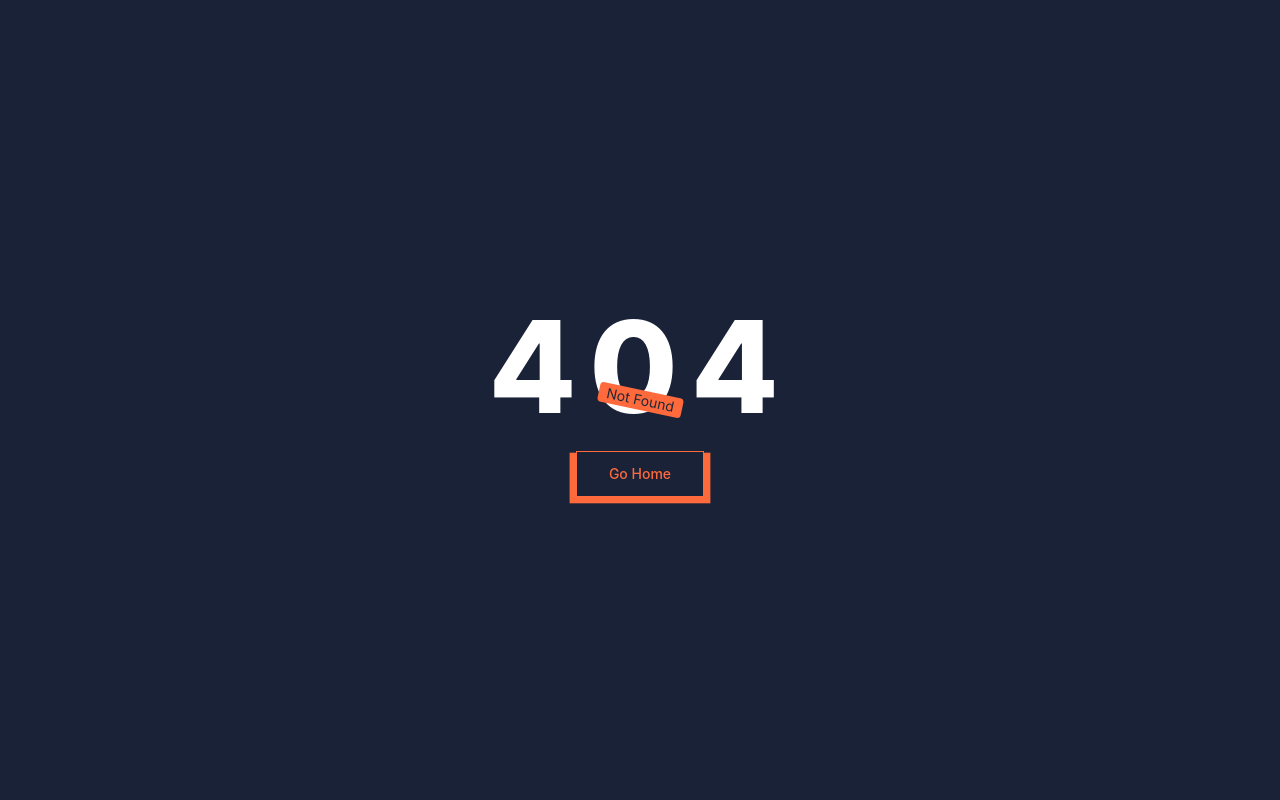
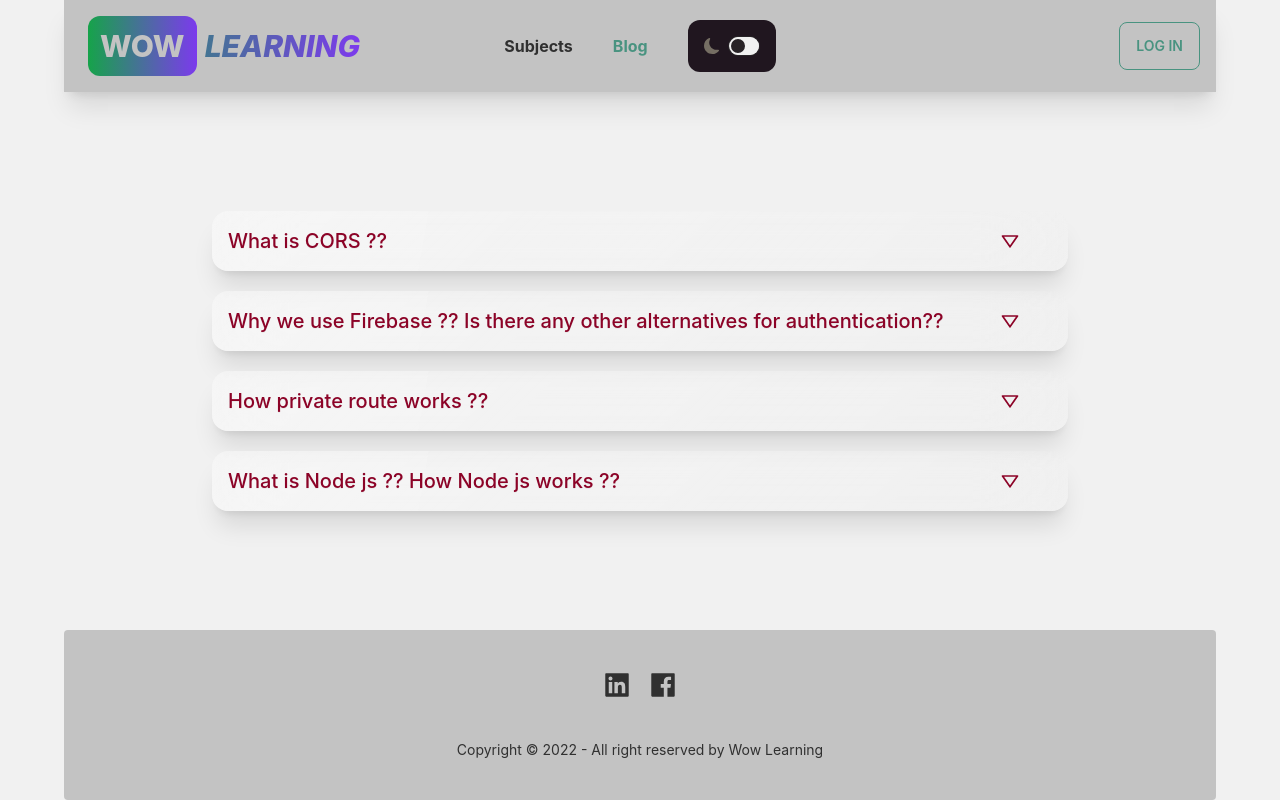
Before and after one commit to SaiemAziz/wow-learning-client, a React (Create React App) app: page /blog in a window 1280 px wide. Before the commit this address had no page. Built offline with nearby package versions, Linux system fonts and the light colour scheme; no server answers.

Commit message:
README.md features added

```diff
--- a/src/components/SingleSubject.js
+++ b/src/components/SingleSubject.js
@@ -1,12 +1,14 @@
 import React from 'react';
 import { Link, useLoaderData } from 'react-router-dom';
+
 
 const SingleSubject = () => {
     let subject = useLoaderData()
     return (
         <div className='md:mt-10 my-5 card glass p-5 mx-5 text-primary'>
             <h1 className='text-6xl my-5 font-medium'>Details of</h1>
-            <h1 className='italic text-6xl font-bold text-info mb-5'>{subject.name}</h1>
+            <h1 className='italic text-6xl font-bold text-info mb-5'>{subject.name} </h1>
+
             <img className='w-full lg:w-2/3 mx-auto rounded-2xl shadow-xl'
             src={subject.pic} alt="" />
             <p className='text-2xl my-5 text-left'>Category: {subject.category.toUpperCase()}</p>
--- a/src/pages/Blog.js
+++ b/src/pages/Blog.js
@@ -1,11 +1,89 @@
-import React from 'react';
+import React from "react";
+import {
+  BiDownArrow,
+  BiDownArrowAlt,
+  BiDownArrowCircle,
+  BiSortDown,
+} from "react-icons/bi";
+import { BsMenuDown } from "react-icons/bs";
 
 const Blog = () => {
-    return (
-        <div>
+  return (
+    <div className="mx-auto max-w-4xl">
+      {/* 1st question  */}
+      <div className="collapse  card glass shadow-xl m-5">
+        <input type="checkbox" />
+        <div className="collapse-title text-left text-xl font-medium flex items-center w-full justify-between text-primary">
+          What is CORS ?? <BiDownArrow className="ml-5" />
+        </div>
+        <div className="collapse-content bg-base-300">
+          <p className="text-justify pt-5 text-accent-content">
+            Full form of CORS is cross origin resource sharing. It is an
+            HTTP-header based mechanism that allows a server to indicate any
+            origins (domain, scheme, or port) other than its own from which a
+            browser should permit loading resources. As an example, express
+            server is running in 5000 port and CORS is installed. So a react app
+            running in 3000 port can access the files from the node server.
+          </p>
+        </div>
+      </div>
 
+      {/* 2nd question */}
+      <div className="collapse  card glass shadow-xl m-5">
+        <input type="checkbox" />
+        <div className="collapse-title text-left text-xl font-medium flex items-center w-full justify-between text-primary">
+          Why we use Firebase ?? Is there any other alternatives for
+          authentication?? <BiDownArrow className="ml-5" />
         </div>
-    );
+        <div className="collapse-content bg-base-300">
+          <p className="text-justify pt-5 text-accent-content">
+            Firebase Authentication provides backend services, easy-to-use SDKs,
+            and ready-made UI libraries to authenticate users to your app. It
+            supports authentication using passwords, phone numbers, popular
+            federated identity providers like Google, Facebook and Twitter, and
+            more. Some alternatives are used for users authentication are Auth0,
+            MongoDB, Passport, Okta etc.
+          </p>
+        </div>
+      </div>
+
+      {/* 3rd question */}
+      <div className="collapse  card glass shadow-xl m-5">
+        <input type="checkbox" />
+        <div className="collapse-title text-left text-xl font-medium flex items-center w-full justify-between text-primary">
+          How private route works ?? <BiDownArrow className="ml-5" />
+        </div>
+        <div className="collapse-content bg-base-300">
+          <p className="text-justify pt-5 text-accent-content">
+            The react private route component renders child components (
+            children ) if the user is logged in. If not logged in the user is
+            redirected to the /login page with the return url passed in the
+            location state property. It work as a middle man.
+          </p>
+        </div>
+      </div>
+
+      {/* 4th question  */}
+      <div className="collapse  card glass shadow-xl m-5">
+        <input type="checkbox" />
+        <div className="collapse-title text-left text-xl font-medium flex items-center w-full justify-between text-primary">
+          What is Node js ?? How Node js works ?? <BiDownArrow className="ml-5" />
+        </div>
+        <div className="collapse-content bg-base-300">
+          <p className="text-justify pt-5 text-accent-content">
+            Node. js (Node) is an open source development platform for executing
+            JavaScript code server-side. Node is useful for developing
+            applications that require a persistent connection from the browser
+            to the server and is often used for real-time applications such as
+            chat, news feeds and web push notifications.Node.js can generate
+            dynamic page content Node.js can create, open, read, write, delete,
+            and close files on the server Node.js can collect form data Node.js
+            can add, delete, modify data in your database
+          </p>
+        </div>
+      </div>
+    </div>
+  );
 };
 
 export default Blog;
--- a/src/pages/Home.js
+++ b/src/pages/Home.js
@@ -6,16 +6,16 @@ import {Link} from 'react-router-dom'
 const Home = () => {
     return (
         <div>
-            <h1 className='text-5xl mt-10'>Welcome To <span className='italic font-bold text-primary'>Wow Learning</span></h1>
-        <div className='font-extrabold flex p-10 md:flex-row flex-col'>
+            <h1 className='text-4xl md:text-5xl mt-10'>Welcome To <span className='italic font-bold text-primary md:inline block'>Wow Learning</span></h1>
+        <div className='font-extrabold flex p-10 md:flex-row flex-col justify-between items-center'>
             <div className='md:w-1/2'>
                 <img className='w-full rounded-2xl shadow-xl' src="https://images.unsplash.com/photo-1481627834876-b7833e8f5570?ixlib=rb-4.0.3&ixid=MnwxMjA3fDB8MHxwaG90by1wYWdlfHx8fGVufDB8fHx8&auto=format&fit=crop&w=928&q=80" alt="" />
             </div>
-            <div className='md:w-1/2 flex flex-col justify-center items-center'>
+            <div className='md:w-1/2 flex flex-col justify-center items-center m-10'>
 
-                <h1 className='text-4xl sm:text-6xl'>Explore Our</h1>
-                <Link className='btn btn-info text-3xl sm:text-5xl my-10 py-10 pb-24 px-16 rounded-3xl btn-outline' to='/courses'>Subjects <AiFillCaretRight className='ml-4'/></Link>
-                <h1 className='text-4xl sm:text-6xl'>Class 9-10</h1>
+                <h1 className='text-4xl md:text-5xl'>Explore Our</h1>
+                <Link className='btn btn-info text-3xl md:text-5xl my-10 py-10 pb-20 md:pb-24 px-12 rounded-3xl btn-outline' to='/courses'>Subjects <AiFillCaretRight className='ml-4'/></Link>
+                <h1 className='text-4xl md:text-5xl'>Class 9-10</h1>
             </div>
         </div>
         </div>
--- a/src/pages/Login.js
+++ b/src/pages/Login.js
@@ -22,7 +22,7 @@ const Login = () => {
             .then((res)=>{
                 setUser(res.user)
                 toast.success('Successfully Logged in')
-                navigate(redirect, {replace: true})
+                navigate(from, {replace: true})
             })
             .catch((err)=>{
                 toast.error(err.code.replaceAll('auth/','').replaceAll('-',' ').toUpperCase())
@@ -36,7 +36,7 @@ const Login = () => {
         .then((res)=>{
             setUser(res.user)
             toast.success('Successfully logged in')
-            navigate(redirect, {replace: true})
+            navigate(from, {replace: true})
         })
         .catch((err)=>{
             toast.error(err.code.replaceAll('auth/','').replaceAll('-',' ').toUpperCase())
@@ -49,7 +49,7 @@ const Login = () => {
             .then((res)=>{
                 setUser(res.user)
                 toast.success('Successfully logged in')
-                navigate(redirect, {replace: true})
+                navigate(from, {replace: true})
                 })
                 .catch((err)=>{
                     toast.error(err.code.replaceAll('auth/','').replaceAll('-',' ').toUpperCase())
--- a/src/routes/routes.js
+++ b/src/routes/routes.js
@@ -10,6 +10,7 @@ import Login from "../pages/Login";
 import Private from "../context/Private";
 import Checkout from "../pages/Checkout";
 import Register from "../pages/Register";
+import Blog from "../pages/Blog";
 
 export const routes = createBrowserRouter([
     {
@@ -28,6 +29,10 @@ export const routes = createBrowserRouter([
             {
                 path: '/register',
                 element: <Register/>
+            },
+            {
+                path: '/blog',
+                element: <Blog/>
             },
             {
                 path: '/checkout/:id',
```
Also changed, not shown: 2 other files (tests, documents, lock files or other folders). Lines whose indentation alone changed are shown as unchanged.
